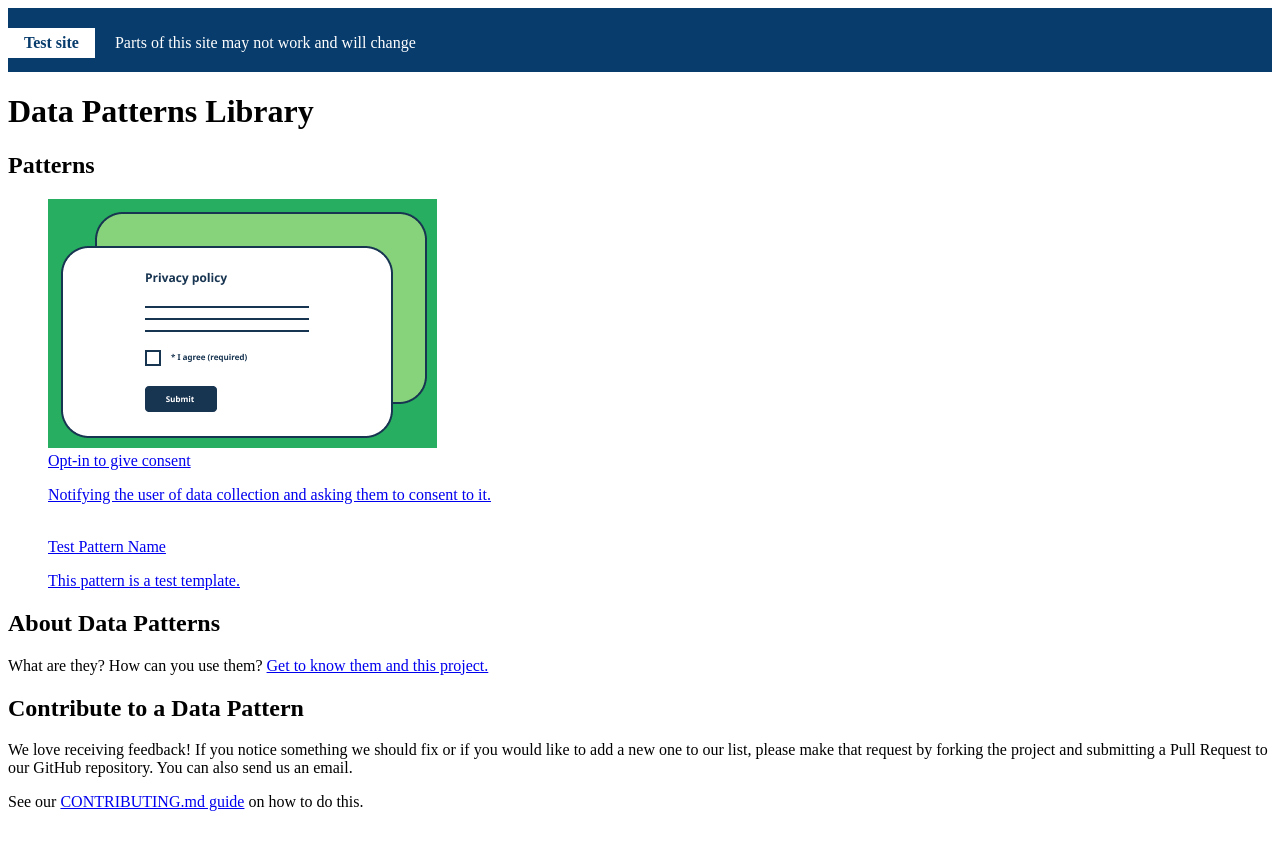
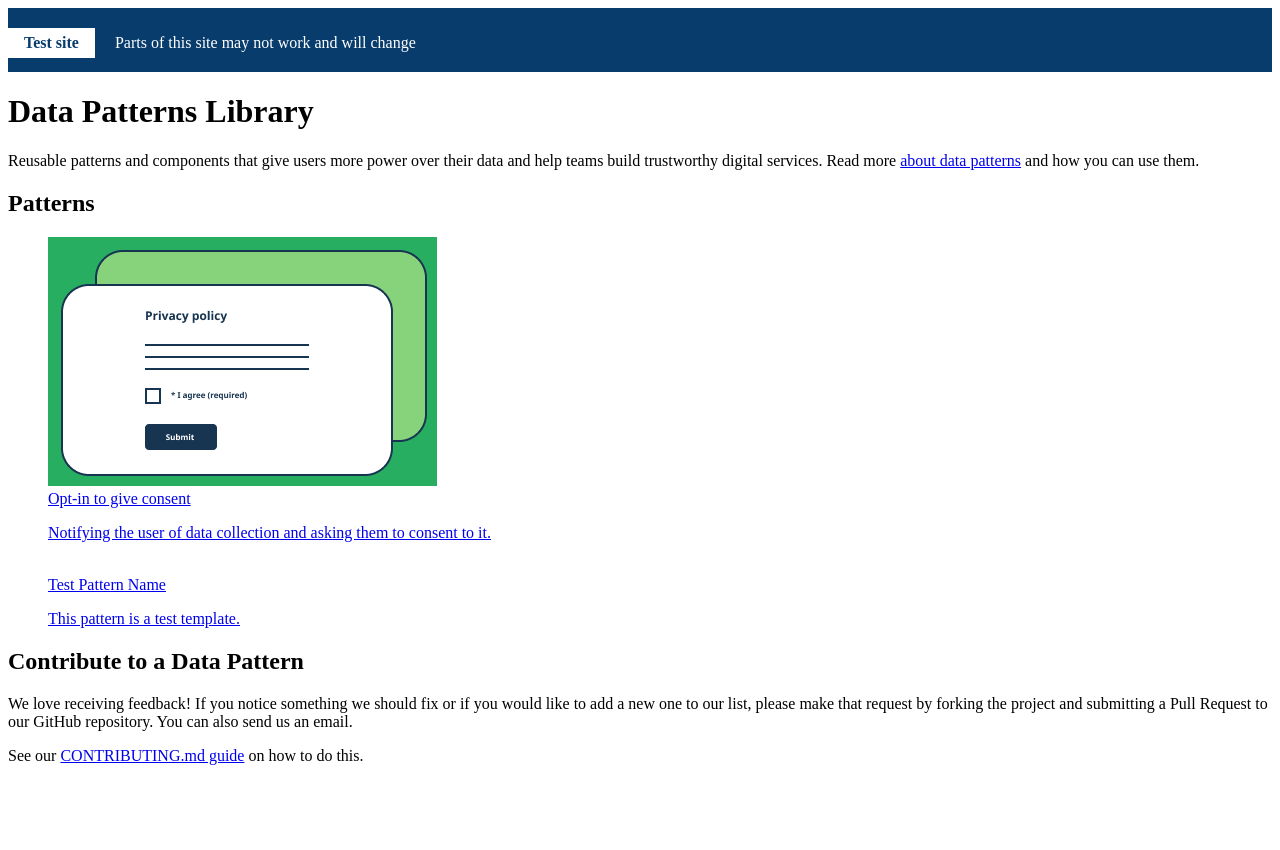
Before and after one commit to DTS-STN/Data-Patterns, a Jekyll site: the page built from index.md, in a window 1280 px wide. Shown: the top 850 px of the page. Built offline with Jekyll 4.4.1, drawn with Linux system fonts in a browser that asks for light colours; comment, search, counter and statistics services are not loaded.

Commit message:
Create index.md
Adding product vision statement and moving link to about section.

```diff
--- a/index.md
+++ b/index.md
@@ -6,12 +6,9 @@
 date-modified: 2021-07-07
 ---
 
+Reusable patterns and components that give users more power over their data and help teams build trustworthy digital services.
+Read more [about data patterns](about.html) and how you can use them.
+
 ## Patterns
 
 {% include pattern-cards.html %}
-
-## About Data Patterns
-
-What are they?
-How can you use them?
-[Get to know them and this project.](about.html)
```
